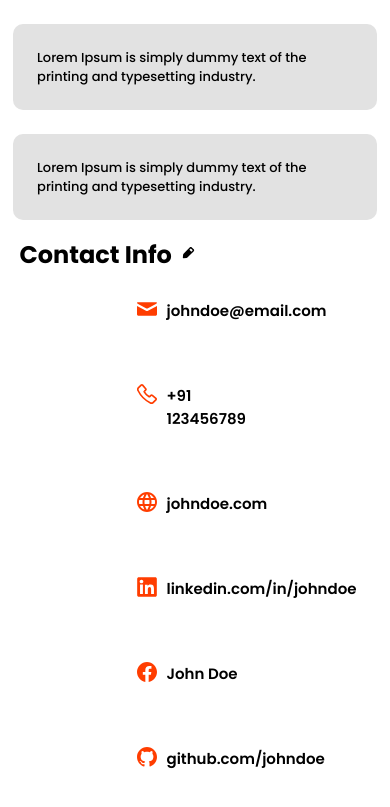
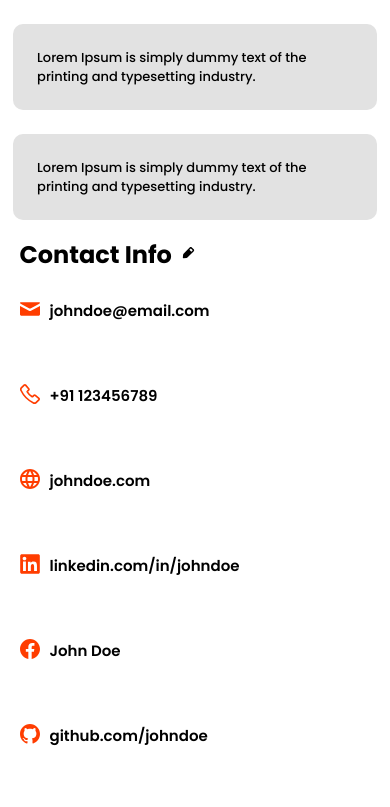
Before and after one commit to TnP-MACE/macebook-frontend, a React (Create React App) app: page /profile in a window 390 px wide. Shown: the part 4041-4848 px from the top of the page. Built offline with nearby package versions, Linux system fonts and the light colour scheme.

Commit message:
Update Profile Page

```diff
--- a/src/pages/Profile/Profile.scss
+++ b/src/pages/Profile/Profile.scss
@@ -284,7 +284,7 @@
                         font-weight: 600;
                     }
                     //flex: 1;
-                    width: 33.33%;
+                    width: 250px;
                     //padding: 0px 10px;
                     margin-top: 23px;
                     margin-bottom: 39px;
@@ -345,14 +345,24 @@
             align-items: center;
             .contact-section{
                 flex-direction: column;
-                justify-content: center;
-                width: 100%;
+                justify-content: left;
+                align-items: flex-start;
+                width: 80%;
+                //border: 2px solid #000;
+                margin-right: 20%;
                 .contact-content{
-                    width: 3.6em;
-                    margin: 10px 0px;
+                    width: 300%;
+                    margin: 0px;
+                    padding-right: 20%;
+                    margin-right: 40%;
+                    //border: 1px solid #000;
                     img{
                         width: 20px;
                         height: 20px;
+                    }
+                    p{
+                        font-size: 8px;
+                        //border: 2px solid #000;
                     }
                 }
             }
```
